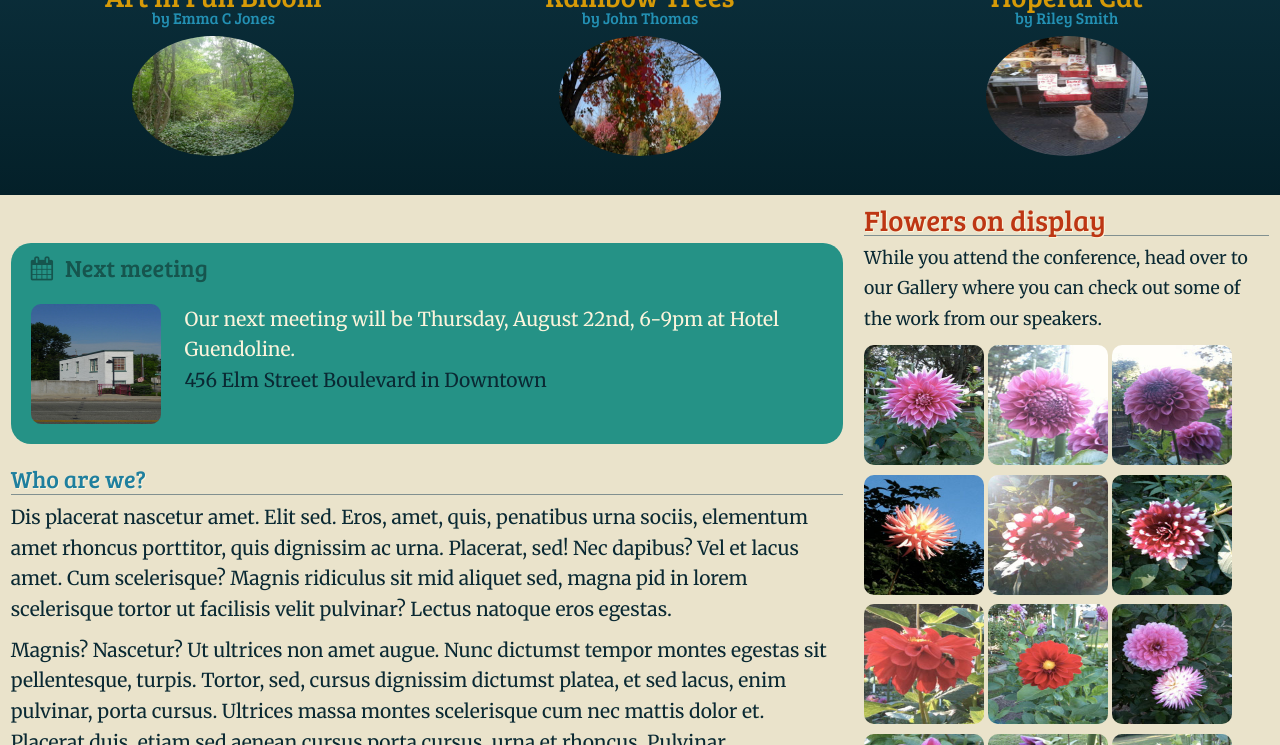
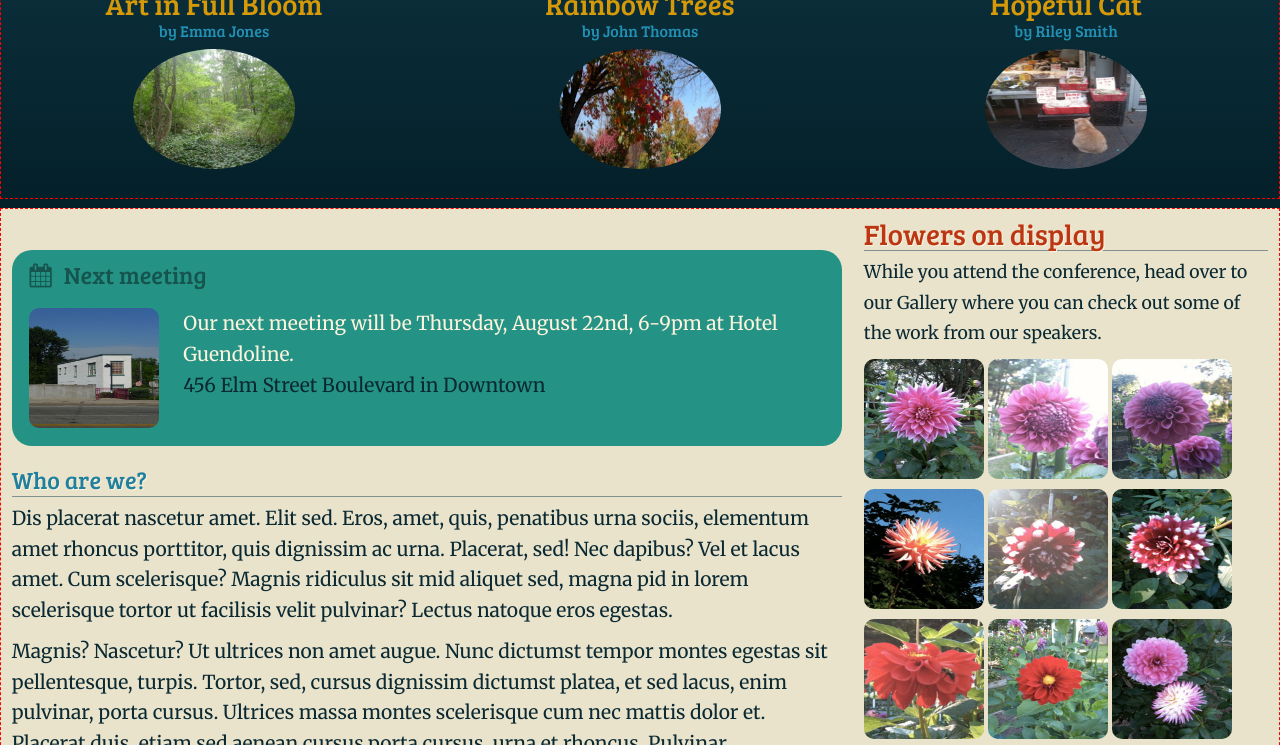
Before and after one commit to avigaildavid/naturalbeauty, a website: page index.html in a window 1280 px wide. Shown: the part 594-1339 px from the top of the page. Drawn offline with nearby package versions, Linux system fonts and the light colour scheme; files that its build step writes are made by us from their sources.

Commit message:
for ulla

```diff
--- a/assets/sass/_base.scss
+++ b/assets/sass/_base.scss
@@ -1,47 +1,44 @@
 
 // "base" partial
+// setting global styles for text
 
 
 
-
-@import url('http://fonts.googleapis.com/css?family=Bree+Serif|Merriweather');
-@import url('http://netdna.bootstrapcdn.com/font-awesome/4.0.3/css/font-awesome.css');
-
-
-/*setting global styles for text */
 body {
+    //@extend %t-rs-base;
     font-family: $font-body;
-    @include rem(font-size, 1.2rem);
-    line-height: 160%;
     background: $paleyellow;
     color: $darkblue;
 
+
+    font-size: 1.2rem;
+    line-height: 160%;
 }
-#{headings()}{
+
+#{ headings() }{
     font-family:$font-headline;
     font-weight: normal;
+    margin-bottom:.4rem;
+    padding-top:10px;
     color:$darkgray;
     @include text-shadow($paleryellow 1px 1px);
 }
 
-h1{
-    @include rem(font-size, 2.2rem);
-    color: lighten($darkblue, 25);
-    margin-bottom:.4rem;
-    padding-top:10px;
-}
-h2 {
-   @include rem(font-size, 1.5rem);
-   color: lighten($darkblue, 25);
-   margin-bottom:.4rem;
-   padding-top:10px;
-   border-bottom:1px solid $lightgray;
-}
+// h1 { @extend %t-rs-xlarge; }
+// h2 { @extend %t-rs-large;  }
+// h3, h4 { @extend %t-rs-medium; }
+
+
+h1 {font-size: 2.2rem;}
+h2 {font-size: 1.5rem;}
 h3 {
-    @include rem(font-size, 1.8rem);
+    font-size: 1.8rem;
     line-height: 60%;
     color: $orange;
 }
+
+h1, h2 { color: lighten($darkblue, 25); }
+h2 { border-bottom:1px solid $lightgray; }
 
 a {
     text-decoration: none;
@@ -50,18 +47,14 @@ a {
         color:$orange;
     }
 }
-p {
-    margin-bottom:10px;
-}
+
+p { margin-bottom:10px; }
+
+i { padding-right: .5em; } //icons
+
+.blur{ color: $gray; } // input fields
+
 .small {
-    @include rem(font-size, 1rem);
+    @include rem(font-size, 1.0rem);
     color: $blue;
 }
-
-i {
-    padding-right: .5em;
-  } //icons
-
-.blur{
-    color: $gray;
-}
--- a/assets/sass/_layout.scss
+++ b/assets/sass/_layout.scss
@@ -1,241 +1,252 @@
 // Layout  and all of the responsive setup  here
+// Susy setup --------------------------------------------------------------------------------------
+$susy: (
+    columns: 12,
+    gutters: .25,
+    math: fluid,
+    global-box-sizing: border-box,
+    use-custom: (rem: true
+    )
+);
+    @include layout($susy float inside);
+    @include border-box-sizing;
+
+// Content -----------------------------------------------------------------------------------------
+// section.layout is used as div.inner for all parts of the page.
+// I use to set grid breakpoints for content
 
 
-//Susy setup ----------------------------------
-
-$susy: (
-  columns: 12,
-  gutters: 1/4,
-  gutter-position: inside,
-  use-custom: (
-    rem: true,
-  )
-);
+.layout { border:1px dashed red;
 
 
-@include border-box-sizing;
+    @include container;
 
-$small-screen-width         : 30em;
-$medium-screen-width        : 47em;
-$large-screen-width         : 75em;
+} //layout
 
 
-//Content --------------------------------------------
-// .layout is use to set grid breakpoints for content
+    .primary { @include rem(margin-top, 2rem);
 
-.layout {
-  @include container($susy);
-  .primary {
-    margin-top:2em;
         @include susy-breakpoint($medium-screen-width , columns) {
             @include span(8 of 12);
 
             #nextmeeting {
                 @include border-radius(20px);
-        color: $paleryellow;
-        margin : { top: 10px; bottom:10px; }
+                @include rem(margin, 10px 0);
                 @include rem(padding, 0 20px 20px 20px);
                 background: $cyan;
+                color: $paleryellow;
 
-        h2{
+                h2 {
+                    @include rem(margin-bottom, 20px);
                     color: darken($cyan, 15);
                     border:none;
                     text-shadow: none;
-          margin-bottom: 20px;
                 }
 
-        a {
-          color:$darkblue;
-        }
+                a { color:$darkblue; }
+
             } // nextmeeting
 
-    } //medium layout
-  } //primary
+        } // medium-screen-width
+    } // primary
 
-//Secondary the aside-------------------------------------
-  .secondary{
+//Secondary the aside------------------------------------------------------------------------------
+
+    .secondary {
         @include susy-breakpoint($medium-screen-width , columns) {
             @include span(4 of 12 last);
-        @include rem(font-size, 1.1rem);
+            font-size: 1.1rem;
 
             h2{
-          @include rem(font-size, 1.8rem);
+              font-size: 1.8rem;
               color: $orange;
             }
-    }
+        } // medium-screen-width
     } //secondary
-} //layout
 
 
 
-//header ----------------------------------------
+
+//header ------------------------------------------------------------------------------------------
 
 header {
 
- .branding{
+ .branding {
       width: 90%;
       max-width: 500px;
       margin-bottom:4%;
-  } //.branding
+  }
 
-  .hero{
-      width:100%;
+  .hero { width:100%;
+
       @include susy-breakpoint($medium-screen-width , columns) {
+
           @include single-transition(all, 1s, ease-out);
           position: relative;
           display:block;
           width:100%;
           height: 450px;
-         @include background(linear-gradient(bottom left, rgba($paleryellow , .6), rgba($paleryellow , 0)),image-url('watercolortrees.jpg'));
+          margin: 0 auto;
+
+          @include background(
+              linear-gradient(
+                  bottom left,
+                  rgba($paleryellow , .6),
+                  rgba($paleryellow , 0)
+              ),
+              image-url('watercolortrees.jpg')
+          );
           background-position: center center;
           background-repeat: no-repeat;
           @include background-size(cover);
-         margin: 0 auto;
 
-         .branding{
+          .branding {
               position: absolute;
               left:4%;
               bottom:4%;
               margin-bottom:0;
 
-            h1 {
-               color: darken($darkblue, 25);
+              h1 { color: darken($darkblue, 25); }
+
           }
-         } //.branding
 
       }// medium susy-breakpoint
+
    } //hero
+
 } //header
 
-//Navigation ------------------------------------
-.navigation {
-   background: lighten($darkblue, 15);
+//Navigation ------------------------------------------------------------------------------------
+
+.navigation { background: lighten($darkblue, 15);
 
     ul.nav {
         @include susy-breakpoint($small-screen-width , columns) {
             @include horizontal-list;
-      } //small
+        } // small-screen-width
 
       li {
 
           i { color: lighten($yellow, 20); } //icons
 
           a {
+              @include rem(padding, 5px 10px);
               @include single-transition(all, .5s, ease-out);
               display: block;
               text-decoration: none;
-            padding: 5px 10px;
               color: $paleryellow;
 
               &:hover {
                  background: $orange;
                  color: lighten($yellow, 30);
-            }// hover
+              } // hover
 
-         }//a
+         } //a
 
       } //li
    } //ul.nav
+
 } // navigation
 
 
-//Featuring List ---------------------------------------
+//Featuring List --------------------------------------------------------------------------------
+
 .featuringlist{
     img {
       @include border-radius;
-    width: 120px;
+      @include rem(width, 120px);
+      @include rem(margin, 0 10px 10px 0);
       float: left;
-    margin: {
-      right: 10px;
-      bottom: 10px;
-    } //margin
     } //img
 
-  i {
-    padding-right: 15px;
+    i { padding-right: 15px; }
+
+    @include susy-breakpoint($medium-screen-width , columns) {
+
+      @include rem(padding-bottom, 10px);
+      @include background(linear-gradient(top, lighten($darkblue, 3), $darkerblue));
+
+      #{ headings() } {
+          text-shadow: none;
+          border-bottom: none !important;
       }
 
-  @include susy-breakpoint($medium-screen-width , columns) {
-    text-align: center;
-    @include background(linear-gradient(top, lighten($darkblue, 3), $darkerblue));
       color: rgba($paleyellow, .5);
       overflow: hidden;
-    padding-bottom: 10px;
-    #{headings()} {
-      text-shadow: none;
-      border-bottom: none !important;
-    } //headings
+      text-align: center;
+
 
       h2 {
+          @include rem(font-size, 2.4rem);
           color: $green;
-      @include rem(font-size, 2.6rem);
           line-height: 1em;
+          font-size: 2.6rem;
+
           @include susy-breakpoint($large-screen-width , columns) {
               @include rem(font-size, 4rem);
               line-height: 1em;
           } //large
-    } //h1
+      }
 
       h3 {
+          @include rem(font-size, 1.8rem);
           color: lighten($yellow, 10);
-      line-height: .9rem;
-    } //h3
+          line-height: .9em;
 
           .small {
               padding-top: .4em !important;
               line-height: 1em;
               color: lighten($darkblue, 30);
               display: block;
-      a {
-        color: lighten($darkblue, 30);
-        text-decoration: none;
+
+              a { color: lighten($darkblue, 30);
+
                   &:hover {
                     text-decoration: underline;
-        } //hover
-      } //a
-    } // .small
+                  }
+              }
+          }
+
+      } // h3
 
       img.art {
+          @include border-radius(50%);
           float: none;
           width: 40%;
           max-width: 170px;
           margin: 0 auto;
-      @include border-radius(50%);
       }
 
 
       p:nth-of-type(2) {
+          @include rem(font-size, .8rem);
+          @include single-transition(all, .3s, ease-out);
           font-weight: 200 !important;
           text-align: left;
-      @include rem(font-size, .8em);
           opacity: 0;
           line-height: 0;
-      @include single-transition(all, .3s, ease-out);
       }
 
       &:hover {
           p:nth-of-type(2) {
+            opacity: 1;
             line-height: 1.5em;
-        opacity: 1;
           }
       }
 
-    .artist{
-      @include span(4 of 12);
-    }
+      .artist{ @include span(4 of 12);  }
 
-    .artist:nth-of-type(3) {
-      @include span(4 of 12 last);
-    }
-  } //medium -susy-breakpoint
+      .artist:nth-of-type(3) { @include span(4 of 12 last); }
+
+    } //medium-susy-breakpoint
+
 } // Featuring List
 
 
 //footer ---------------------------------------
 footer {
+  @include rem(margin-top, 20px);
+  @include rem(padding, 20px 10px 100px 10px);
   color: $paleyellow;
   background: lighten($darkblue, 3);
-  margin-top: 20px;
-  padding-top: 20px;
-  padding-bottom: 100px;
 }
--- a/assets/sass/_variables.scss
+++ b/assets/sass/_variables.scss
@@ -1,27 +1,4 @@
-
-// Fonts etc. --------------------------------------------------------------------------------
-$font-body       : Merriweather, serif;
-$font-headline   : Bree Serif, serif;
-
-
-// common font stacks
-
-$times-new-roman : "Times New Roman", Times, Georgia, "DejaVu Serif", serif;
-$times           : Times, "Times New Roman", Georgia, "DejaVu Serif", serif;
-$georgia         : Georgia, "Times New Roman", "DejaVu Serif", serif;
-
-$verdana         : Verdana, Tahoma, "DejaVu Sans", sans-serif;
-$tahoma          : Tahoma, Verdana, "DejaVu Sans", sans-serif;
-$helvetica       : Helvetica, Arial, "Nimbus Sans L", sans-serif;
-$arial           : Arial, Helvetica, "Nimbus Sans L", sans-serif;
-
-$courier         : "Courier New", "DejaVu Sans Mono", monospace, sans-serif;
-
-// -------------------------------------------------------------------------------------------
-
-//Font sizes are set in _typescale.scss
-
-// Colors, etc. ----------------------------------------------------------------------
+// Colors, etc. ------------------------------------------------------------------------------
 
 $lightgray      : #819090;
 $gray           : #708284;
@@ -41,16 +18,46 @@ $cyan           : #259286;
 $green          : #738A05;
 
 
+// Fonts etc. --------------------------------------------------------------------------------
+
+$font-body       : Merriweather, serif;
+$font-headline   : Bree Serif, serif;
 
 
-$default-border-radius : 10px;
+// common font stacks
+
+$times-new-roman : "Times New Roman", Times, Georgia, "DejaVu Serif", serif;
+$times           : Times, "Times New Roman", Georgia, "DejaVu Serif", serif;
+$georgia         : Georgia, "Times New Roman", "DejaVu Serif", serif;
+
+$verdana         : Verdana, Tahoma, "DejaVu Sans", sans-serif;
+$tahoma          : Tahoma, Verdana, "DejaVu Sans", sans-serif;
+$helvetica       : Helvetica, Arial, "Nimbus Sans L", sans-serif;
+$arial           : Arial, Helvetica, "Nimbus Sans L", sans-serif;
+
+$courier         : "Courier New", "DejaVu Sans Mono", monospace, sans-serif;
+
+//Font sizes are set in _typescale.scss
+
+// -------------------------------------------------------------------------------------------
+
+// Breakpoint--------------------------
+
+$small-screen-width       : 30em;
+$medium-screen-width      : 47em;
+$large-screen-width       : 75em;
+
+// Compass ----------------------------
+
+$rhythm-unit              : "rem"; // Compass Sets rhythm unit to rem. Remove to use default em unit.
+$default-border-radius    : 10px;
 
 
-// Legacy IE support ----------------------------------------------------------------------
+// Legacy IE support ------------------
 
-$legacy-support-for-ie6: false;
-$legacy-support-for-ie7: false;
-$legacy-support-for-ie8: true;
+$legacy-support-for-ie6   : false;
+$legacy-support-for-ie7   : false;
+$legacy-support-for-ie8   : true;
 
 // To turn on support for IE6 or IE7, set those variables to true.
 // the documentation at http://compass-style.org/reference/compass/support/
--- a/assets/sass/styles.scss
+++ b/assets/sass/styles.scss
@@ -1,11 +1,25 @@
 
-@import "compass";
-@import "compass/reset";
-@import "compass/support";
-@import "susy";
-@import "breakpoint";
+@import "compass";             // Compass Core Framework -  CSS3, Typography, and Utilities
+@import "compass/reset";      // Compass styling reset - Based on Eric Meyer's reset 2.0 Global reset rules.
+@import "compass/support";   // Compass IE and vendor prefix support variables.
 
-@import "variables";
+@import "susy";             // Susy gem: for building Responsive  Grids layout mixins.
+@import "breakpoint";      // Breakpoint gem: for building media queries
+
+// ------------------------------------------------------------------------------------------------------------
+// Project.scss -----------------------------------------------------------------------------------------------
+// ------------------------------------------------------------------------------------------------------------
+
+@import "variables";    // All project variables
+@import "typescale";   // Typography sass mixins and placeholders
+
 @import "base";
 @import "layout";
 @import "modules";
+
+// ------------------------------------------------------------------------------------------------------------
+// Fonts and Icons --------------------------------------------------------------------------------------------
+// ------------------------------------------------------------------------------------------------------------
+
+@import url('http://fonts.googleapis.com/css?family=Bree+Serif|Merriweather');
+@import url('http://netdna.bootstrapcdn.com/font-awesome/4.0.3/css/font-awesome.css');
--- a/index.html
+++ b/index.html
@@ -11,7 +11,7 @@
     <div class="hero">
       <section class="layout">
         <div class="branding">
-          <h1>look around you</h1>
+          <h1>Beauty right outside your door</h1>
           </section>
         </div> <!-- branding -->
       </div> <!--hero -->
@@ -34,7 +34,7 @@
         <h2><i class="fa fa-calendar"></i>Featuring this week</h2>
         <div class="featuring">
           <article class="artist">
-            <h3>Art in Full Bloom<span class="small"> by <a href="#">Emma C Jones</a></span></h3>
+            <h3>Art in Full Bloom<span class="small"> by <a href="#">Emma Jones</a></span></h3>
             <p><img class="art" src="build/img/trees/forest-1-sm.jpg" width="120px" height="120px" alt="Photo by Emma Jones" /></p>
             <p>Nunc, elit vut odio, elementum proin, lorem facilisis urna amet cursus aenean porttitor. Auctor parturient  dolor ultricies pid ridiculus, amet amet nascetur ut.
             </p>
```
Also changed, not shown: assets/sass/_typescale.scss (+7 -10 lines), build/css/styles.css. Lines whose indentation alone changed are shown as unchanged.
